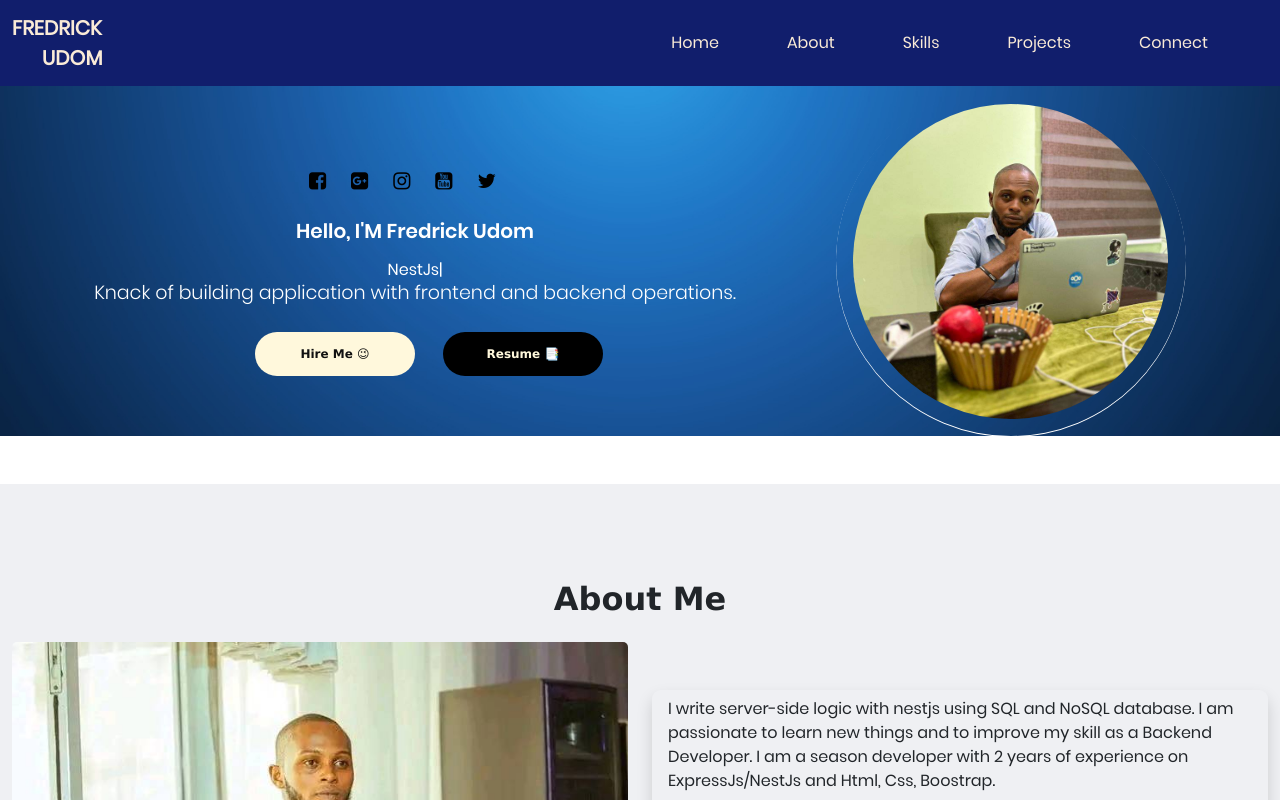
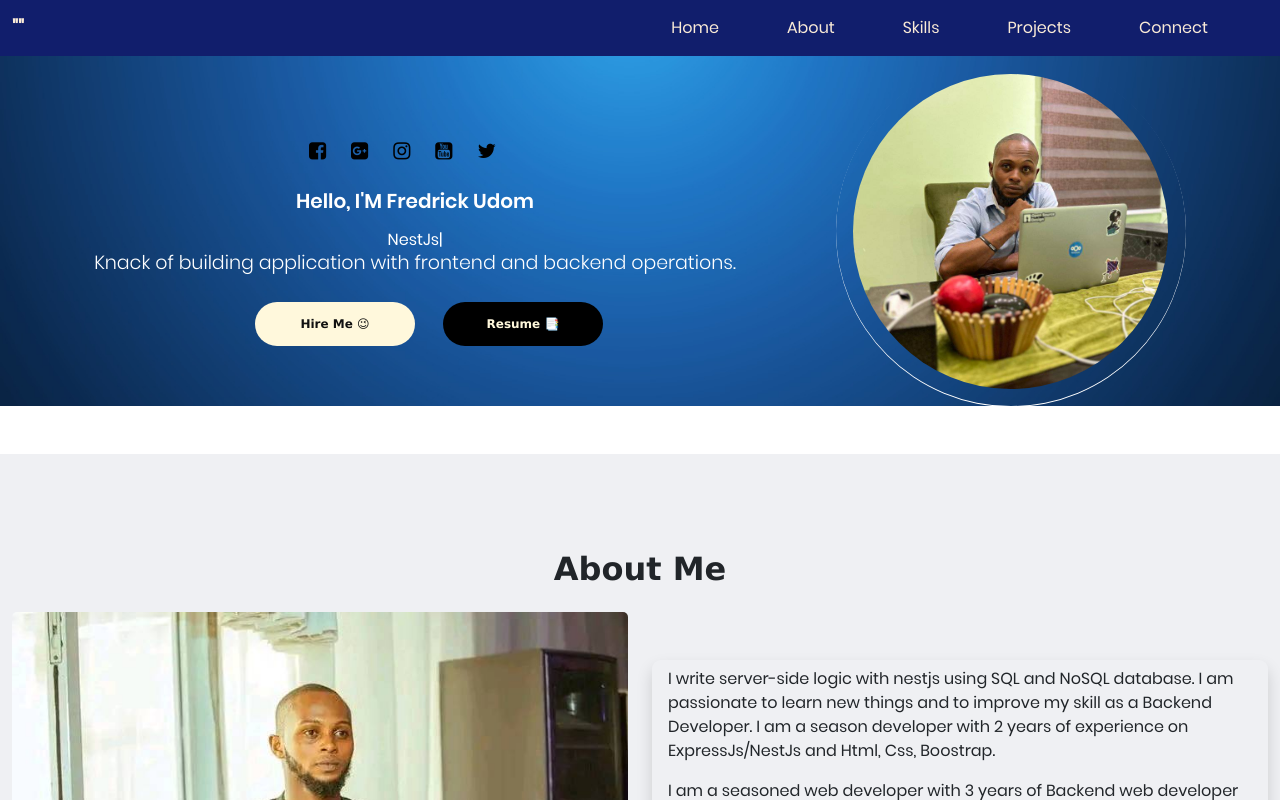
Before and after one commit to FredrickUdom/react-portfolio, a React (Vite) app: page / in a window 1280 px wide. Shown: the top 800 px of the page. Built offline with nearby package versions, Linux system fonts and the light colour scheme.

Commit message:
fix logo

```diff
--- a/src/PortfolioContainer/Nav-bar/NavBar.jsx
+++ b/src/PortfolioContainer/Nav-bar/NavBar.jsx
@@ -11,7 +11,7 @@ function NavBar() {
   return (
     <Navbar expand="lg" className="navbar-area text-primary">
       <Container className='logo'>
-        <Navbar.Brand a href="#profile">FREDRICK <br /><span>UDOM</span> </Navbar.Brand>
+        <Navbar.Brand a href="#profile">"<freddy Codes/>" </Navbar.Brand>
         <Navbar.Toggle aria-controls="basic-navbar-nav" />
         <Navbar.Collapse id="basic-navbar-nav">
           <Nav className="ml-auto linkText">
```
